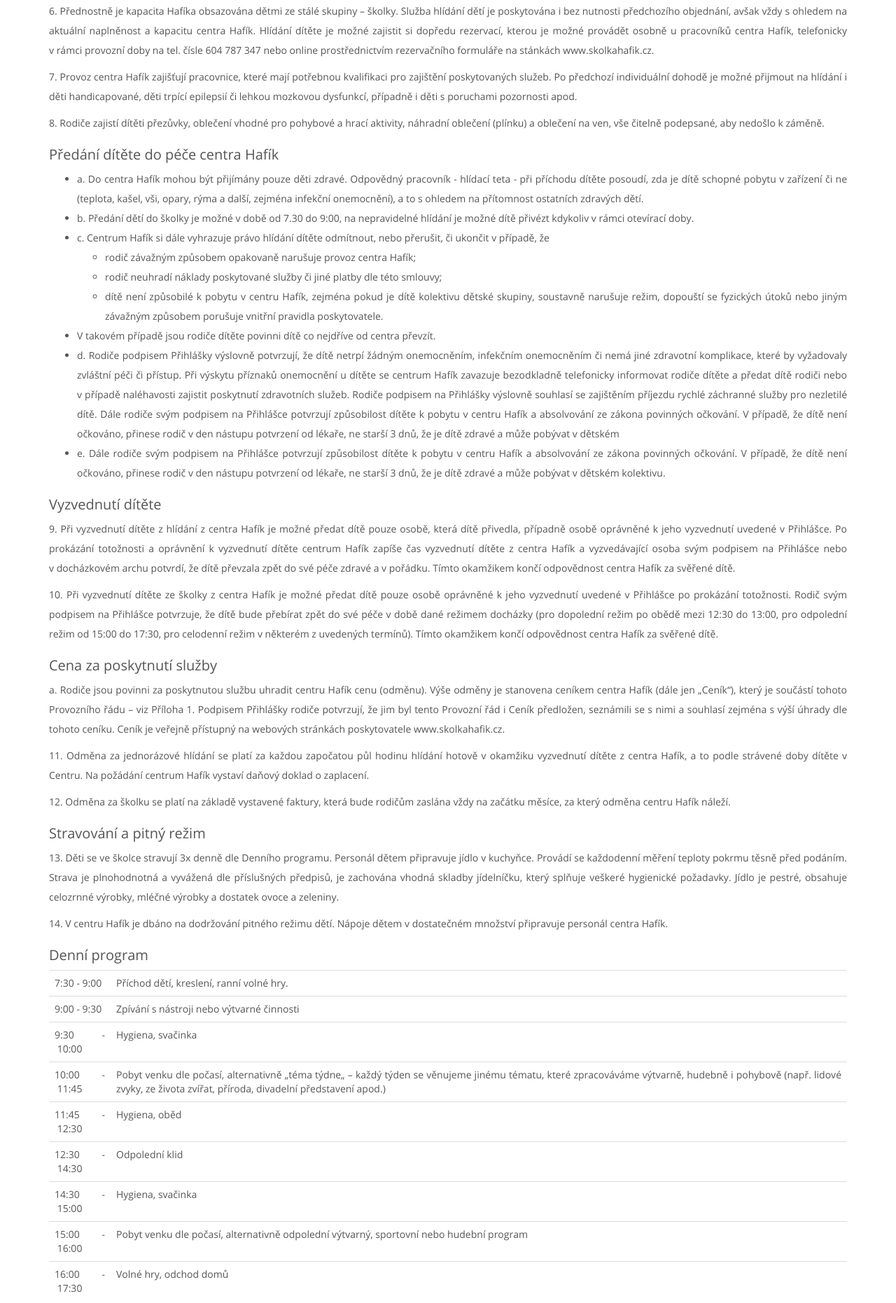
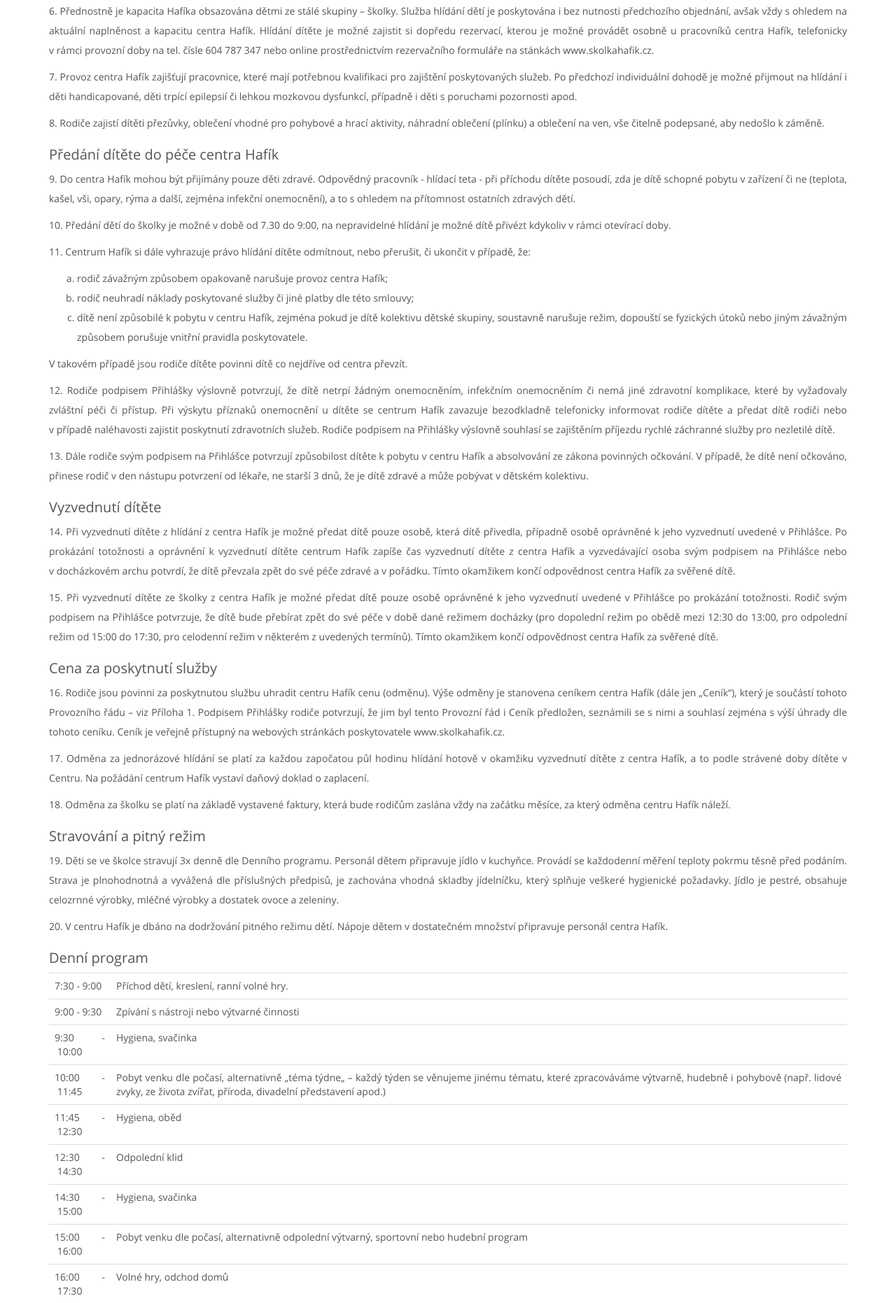
Before and after one commit to Kenji179/hafik, a PHP site: page /provozni-rad.php in a window 1280 px wide. Shown: the part 1053-2915 px from the top of the page at 70% size. Run offline with PHP 8.4, Linux system fonts and the light colour scheme; some libraries are stand-ins or nearby versions.

Commit message:
Fixed page with Provozni rad

```diff
--- a/provozni-rad.php
+++ b/provozni-rad.php
@@ -67,52 +67,44 @@ include('inc_header.php');
           8. Rodiče zajistí dítěti přezůvky, oblečení vhodné pro pohybové a hrací aktivity, náhradní oblečení (plínku) a oblečení na ven, vše čitelně podepsané, aby nedošlo k záměně.
         </p>
         <h2>Předání dítěte do péče centra Hafík</h2>
-        <ul>
-          <li>a. Do centra Hafík mohou být přijímány pouze děti zdravé. Odpovědný pracovník - hlídací teta - při příchodu dítěte posoudí, zda je dítě schopné pobytu v zařízení či ne (teplota, kašel, vši, opary, rýma a další, zejména infekční onemocnění),
-            a to s ohledem na přítomnost ostatních zdravých dětí.</li>
-          <li>b. Předání dětí do školky je možné v době od 7.30 do 9:00, na nepravidelné hlídání je možné dítě přivézt kdykoliv v rámci otevírací doby. </li>
-          <li>c. Centrum Hafík si dále vyhrazuje právo hlídání dítěte odmítnout, nebo přerušit, či ukončit v případě, že
-            <ul>
+        <p>9. Do centra Hafík mohou být přijímány pouze děti zdravé. Odpovědný pracovník - hlídací teta - při příchodu dítěte posoudí, zda je dítě schopné pobytu v zařízení či ne (teplota, kašel, vši, opary, rýma a další, zejména infekční onemocnění), a to s ohledem na přítomnost ostatních zdravých dětí.</p>
+        <p>10. Předání dětí do školky je možné v době od 7.30 do 9:00, na nepravidelné hlídání je možné dítě přivézt kdykoliv v rámci otevírací doby.</p>
+        <p>11. Centrum Hafík si dále vyhrazuje právo hlídání dítěte odmítnout, nebo přerušit, či ukončit v případě, že:
+            <ol type="a">
               <li>rodič závažným způsobem opakovaně narušuje provoz centra Hafík;</li>
               <li>rodič neuhradí náklady poskytované služby či jiné platby dle této smlouvy;</li>
               <li>dítě není způsobilé k pobytu v centru Hafík, zejména pokud je dítě kolektivu dětské skupiny, soustavně narušuje režim, dopouští se fyzických útoků nebo jiným závažným způsobem porušuje vnitřní pravidla poskytovatele.</li>
-            </ul>
-          </li>
-          <li>V takovém případě jsou rodiče dítěte povinni dítě co nejdříve od centra převzít.</li>
-          <li>d. Rodiče podpisem Přihlášky výslovně potvrzují, že dítě netrpí žádným onemocněním, infekčním onemocněním či nemá jiné zdravotní komplikace, které by vyžadovaly zvláštní péči či přístup. Při výskytu příznaků onemocnění u dítěte se centrum Hafík
-            zavazuje bezodkladně telefonicky informovat rodiče dítěte a předat dítě rodiči nebo v případě naléhavosti zajistit poskytnutí zdravotních služeb. Rodiče podpisem na Přihlášky výslovně souhlasí se zajištěním příjezdu rychlé záchranné služby
-            pro nezletilé dítě. Dále rodiče svým podpisem na Přihlášce potvrzují způsobilost dítěte k pobytu v centru Hafík a absolvování ze zákona povinných očkování. V případě, že dítě není očkováno, přinese rodič v den nástupu potvrzení od lékaře,
-            ne starší 3 dnů, že je dítě zdravé a může pobývat v dětském</li>
-          <li>e. Dále rodiče svým podpisem na Přihlášce potvrzují způsobilost dítěte k pobytu v centru Hafík a absolvování ze zákona povinných očkování. V případě, že dítě není očkováno, přinese rodič v den nástupu potvrzení od lékaře, ne starší 3 dnů, že
-            je dítě zdravé a může pobývat v dětském kolektivu.</li>
-        </ul>
+            </ol>
+          <p>V takovém případě jsou rodiče dítěte povinni dítě co nejdříve od centra převzít.</p>
+          <p>12. Rodiče podpisem Přihlášky výslovně potvrzují, že dítě netrpí žádným onemocněním, infekčním onemocněním či nemá jiné zdravotní komplikace, které by vyžadovaly zvláštní péči či přístup. Při výskytu příznaků onemocnění u dítěte se centrum Hafík zavazuje bezodkladně telefonicky informovat rodiče dítěte a předat dítě rodiči nebo v případě naléhavosti zajistit poskytnutí zdravotních služeb. Rodiče podpisem na Přihlášky výslovně souhlasí se zajištěním příjezdu rychlé záchranné služby pro nezletilé dítě.</p>
+          <p>13. Dále rodiče svým podpisem na Přihlášce potvrzují způsobilost dítěte k pobytu v centru Hafík a absolvování ze zákona povinných očkování. V případě, že dítě není očkováno, přinese rodič v den nástupu potvrzení od lékaře, ne starší 3 dnů, že je dítě zdravé a může pobývat v dětském kolektivu.</p>
         <h2>Vyzvednutí dítěte</h2>
         <p>
-          9. Při vyzvednutí dítěte z hlídání z centra Hafík je možné předat dítě pouze osobě, která dítě přivedla, případně osobě oprávněné k jeho vyzvednutí uvedené v Přihlášce. Po prokázání totožnosti a oprávnění k vyzvednutí dítěte centrum Hafík zapíše čas vyzvednutí
+          14. Při vyzvednutí dítěte z hlídání z centra Hafík je možné předat dítě pouze osobě, která dítě přivedla, případně osobě oprávněné k jeho vyzvednutí uvedené v Přihlášce. Po prokázání totožnosti a oprávnění k vyzvednutí dítěte centrum Hafík zapíše čas vyzvednutí
           dítěte z centra Hafík a vyzvedávající osoba svým podpisem na Přihlášce nebo v docházkovém archu potvrdí, že dítě převzala zpět do své péče zdravé a v pořádku. Tímto okamžikem končí odpovědnost centra Hafík za svěřené dítě.
         </p>
         <p>
-          10. Při vyzvednutí dítěte ze školky z centra Hafík je možné předat dítě pouze osobě oprávněné k jeho vyzvednutí uvedené v Přihlášce po prokázání totožnosti. Rodič svým podpisem na Přihlášce potvrzuje, že dítě bude přebírat zpět do své péče v době dané
+          15. Při vyzvednutí dítěte ze školky z centra Hafík je možné předat dítě pouze osobě oprávněné k jeho vyzvednutí uvedené v Přihlášce po prokázání totožnosti. Rodič svým podpisem na Přihlášce potvrzuje, že dítě bude přebírat zpět do své péče v době dané
           režimem docházky (pro dopolední režim po obědě mezi 12:30 do 13:00, pro odpolední režim od 15:00 do 17:30, pro celodenní režim v některém z uvedených termínů). Tímto okamžikem končí odpovědnost centra Hafík za svěřené dítě.
         </p>
         <h2>Cena za poskytnutí služby</h2>
         <p>
-          a. Rodiče jsou povinni za poskytnutou službu uhradit centru Hafík cenu (odměnu). Výše odměny je stanovena ceníkem centra Hafík (dále jen „Ceník“), který je součástí tohoto Provozního řádu – viz Příloha 1. Podpisem Přihlášky rodiče potvrzují, že jim byl
+          16. Rodiče jsou povinni za poskytnutou službu uhradit centru Hafík cenu (odměnu). Výše odměny je stanovena ceníkem centra Hafík (dále jen „Ceník“), který je součástí tohoto Provozního řádu – viz Příloha 1. Podpisem Přihlášky rodiče potvrzují, že jim byl
           tento Provozní řád i Ceník předložen, seznámili se s nimi a souhlasí zejména s výší úhrady dle tohoto ceníku. Ceník je veřejně přístupný na webových stránkách poskytovatele www.skolkahafik.cz.
         </p>
         <p>
-          11. Odměna za jednorázové hlídání se platí za každou započatou půl hodinu hlídání hotově v okamžiku vyzvednutí dítěte z centra Hafík, a to podle strávené doby dítěte v Centru. Na požádání centrum Hafík vystaví daňový doklad o zaplacení.
+          17. Odměna za jednorázové hlídání se platí za každou započatou půl hodinu hlídání hotově v okamžiku vyzvednutí dítěte z centra Hafík, a to podle strávené doby dítěte v Centru. Na požádání centrum Hafík vystaví daňový doklad o zaplacení.
         </p>
         <p>
-          12. Odměna za školku se platí na základě vystavené faktury, která bude rodičům zaslána vždy na začátku měsíce, za který odměna centru Hafík náleží.
+          18. Odměna za školku se platí na základě vystavené faktury, která bude rodičům zaslána vždy na začátku měsíce, za který odměna centru Hafík náleží.
         </p>
         <h2>Stravování a pitný režim</h2>
         <p>
-          13. Děti se ve školce stravují 3x denně dle Denního programu. Personál dětem připravuje jídlo v kuchyňce. Provádí se každodenní měření teploty pokrmu těsně před podáním. Strava je plnohodnotná a vyvážená dle příslušných předpisů, je zachována vhodná skladby
+          19. Děti se ve školce stravují 3x denně dle Denního programu. Personál dětem připravuje jídlo v kuchyňce. Provádí se každodenní měření teploty pokrmu těsně před podáním. Strava je plnohodnotná a vyvážená dle příslušných předpisů, je zachována vhodná skladby
           jídelníčku, který splňuje veškeré hygienické požadavky. Jídlo je pestré, obsahuje celozrnné výrobky, mléčné výrobky a dostatek ovoce a zeleniny.
         </p>
         <p>
-          14. V centru Hafík je dbáno na dodržování pitného režimu dětí. Nápoje dětem v dostatečném množství připravuje personál centra Hafík.
+          20. V centru Hafík je dbáno na dodržování pitného režimu dětí. Nápoje dětem v dostatečném množství připravuje personál centra Hafík.
         </p>
         <h3>Denní program</h3>
         <table class="table">
@@ -157,20 +149,15 @@ include('inc_header.php');
         </table>
 
         <h2>První pomoc</h2>
-        <p>15. První pomoc při úrazech je povinen poskytnout každý pracovník zařízení. Každý úraz dítěte je zapisován do knihy úrazů, která se nachází v kuchyňce, kdy bude zaznamenáno jméno dítěte, kdy se úraz stal a jeho popis. Lékárnička je umístěna v
+        <p>21. První pomoc při úrazech je povinen poskytnout každý pracovník zařízení. Každý úraz dítěte je zapisován do knihy úrazů, která se nachází v kuchyňce, kdy bude zaznamenáno jméno dítěte, kdy se úraz stal a jeho popis. Lékárnička je umístěna v
           prostoru jídelního koutu na viditelném místě mimo dosah dětí a je přístupná pracovníkům v době provozu. </p>
         <h2>Závěrečná ustanovení</h2>
-        <ul>
-          <li> 1. O všech výjimkách z tohoto Provozního řádu rozhoduje vedoucí pracovník centra Hafík nebo jeho zástupce. </li>
-          <li>2. Za oba rodiče a za dítě je oprávněn v záležitostech vyplývajících z této smlouvy jednat každý rodič samostatně.</li>
-          <li>3. Centrum Hafík je monitorováno kamerovým systémem se 14-ti denním záznamem, zejména s ohledem na bezpečnost dětí. Rodiče podpisem na Přihlášce berou monitoring dětí na vědomí a souhlasí s jeho využíváním.</li>
-          <li>4. Rodiče dítěte souhlasí s tím, aby centrum Hafík zpracovávalo jimi poskytnutá data obsažená v Přihlášce, případně předaná jiným způsobem, pro plnění svých úkolů, a to po dobu nezbytnou k zajištění práv a povinností spojených s poskytováním
-            péče o dítě, a dále se zavazují bez zbytečného odkladu nahlásit jakoukoli změnu zpracovávaných osobních údajů a prohlašují, že byli ve smyslu zákona č. 101/2000 Sb. ve znění pozdějších předpisů informováni o zpracování osobních údajů.</li>
-          <li>5. Podpisem Přihlášky dávají rodiče za dítě souhlas, aby poskytovatel pořizoval obrazové, zvukové či audiovizuální záznamy dítěte a rodičů za účelem propagace svých služeb a tyto záznamy zveřejňoval. Při tom se provozovatel zavazuje nakládat
-            se záznamy šetrně a šetřit důstojnost dítěte.</li>
-        </ul>
-        <p>TTento Provozní řád je platný od 1.9.2016 a musí být umístěna na viditelném a rodičům přístupném místě v provozovně centra Hafík tak, aby se s ním mohli všichni řádně seznámit. Tato povinnost je rovněž splněna vyvěšením provozního řádu na webu
-          www.skolkahafik.cz. </p>
+          <p>1. O všech výjimkách z tohoto Provozního řádu rozhoduje vedoucí pracovník centra Hafík nebo jeho zástupce. </p>
+          <p>2. Za oba rodiče a za dítě je oprávněn v záležitostech vyplývajících z této smlouvy jednat každý rodič samostatně.</p>
+          <p>3. Centrum Hafík je monitorováno kamerovým systémem se 14-ti denním záznamem, zejména s ohledem na bezpečnost dětí. Rodiče podpisem na Přihlášce berou monitoring dětí na vědomí a souhlasí s jeho využíváním.</p>
+          <p>4. Rodiče dítěte souhlasí s tím, aby centrum Hafík zpracovávalo jimi poskytnutá data obsažená v Přihlášce, případně předaná jiným způsobem, pro plnění svých úkolů, a to po dobu nezbytnou k zajištění práv a povinností spojených s poskytováním péče o dítě, a dále se zavazují bez zbytečného odkladu nahlásit jakoukoli změnu zpracovávaných osobních údajů a prohlašují, že byli ve smyslu zákona č. 101/2000 Sb. ve znění pozdějších předpisů informováni o zpracování osobních údajů.</p>
+          <p>5. Podpisem Přihlášky dávají rodiče za dítě souhlas, aby poskytovatel pořizoval obrazové, zvukové či audiovizuální záznamy dítěte a rodičů za účelem propagace svých služeb a tyto záznamy zveřejňoval. Při tom se provozovatel zavazuje nakládat se záznamy šetrně a šetřit důstojnost dítěte.</p>
+        <p>TTento Provozní řád je platný od 1.9.2016 a musí být umístěna na viditelném a rodičům přístupném místě v provozovně centra Hafík tak, aby se s ním mohli všichni řádně seznámit. Tato povinnost je rovněž splněna vyvěšením provozního řádu na webu www.skolkahafik.cz. </p>
 
         <h3>Ceník docházky stálé skupiny za měsíc</h3>
         <table class="table">
```
